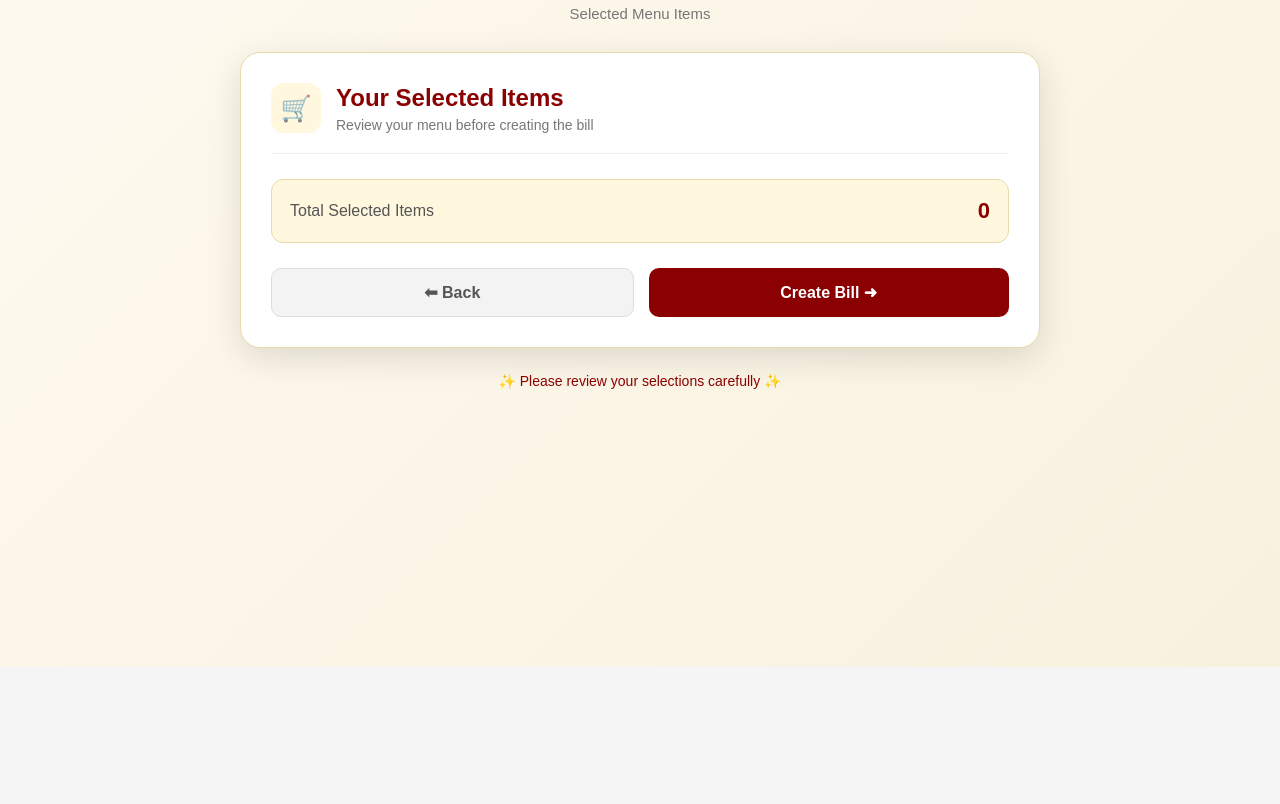
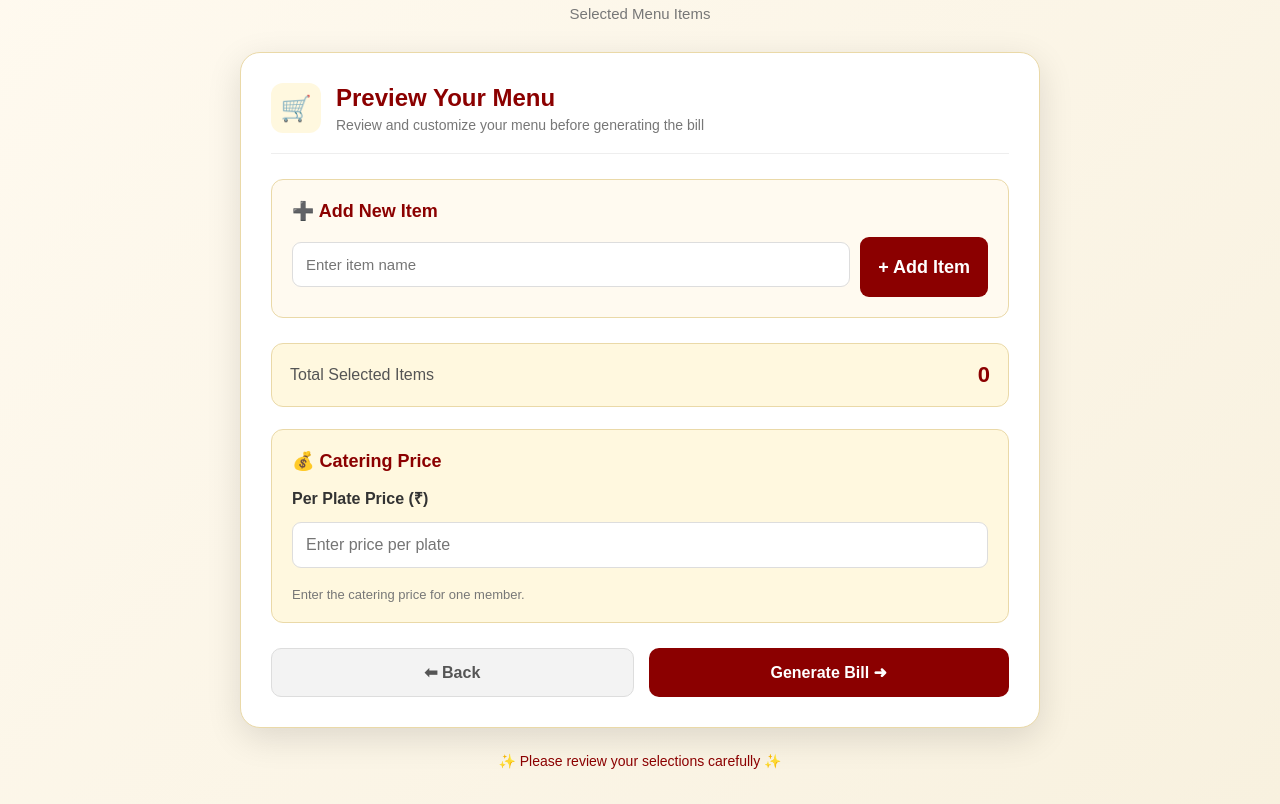
Before and after one commit to Chinmay867/saraswati-catering, a plain HTML site: page selected.html in a window 1280 px wide. Shown: the part 133-937 px from the top of the page. Before the commit the page ends 800 px from the top, so only its background shows below. Drawn offline with Linux system fonts and the light colour scheme.

Commit message:
Enhance selected.html with new item section and pricing
Updated the selected.html file to enhance user interaction by adding a section for adding new items and a price input for catering. Modified the card title and description for clarity.

```diff
--- a/selected.html
+++ b/selected.html
@@ -1,8 +1,8 @@
+
 <!DOCTYPE html>
 <html lang="en">
 
 <head>
-
 <meta charset="UTF-8">
 <meta name="viewport" content="width=device-width, initial-scale=1.0">
 
@@ -18,93 +18,102 @@
 <div class="selected-page">
 
     <!-- Header -->
-
     <div class="selected-header">
-
         <div class="logo">🍽️</div>
-
         <h1>Saraswati Catering</h1>
-
         <p>Selected Menu Items</p>
-
     </div>
 
-
     <!-- Main Card -->
-
     <div class="selected-card">
 
         <div class="card-title">
+            <span>🛒</span>
+            <div>
+                <h2>Preview Your Menu</h2>
+                <p>Review and customize your menu before generating the bill</p>
+            </div>
+        </div>
 
-            <span>🛒</span>
+        <!-- Selected Items -->
+        <div id="selectedItemsContainer">
+            <!-- Items JavaScript se aayenge -->
+        </div>
 
-            <div>
-                <h2>Your Selected Items</h2>
-                <p>Review your menu before creating the bill</p>
+        <!-- Add New Item -->
+        <div class="add-item-section">
+
+            <h3>➕ Add New Item</h3>
+
+            <div class="add-item-form">
+                <input
+                    type="text"
+                    id="newItemName"
+                    placeholder="Enter item name"
+                >
+
+                <button type="button" id="addItemBtn">
+                    + Add Item
+                </button>
             </div>
 
         </div>
 
+        <!-- Total Items -->
+        <div class="selected-summary">
+            <span>Total Selected Items</span>
+            <strong id="totalItems">0</strong>
+        </div>
 
-        <!-- Selected Items -->
+        <!-- Per Plate Price -->
+        <div class="price-section">
 
-        <div id="selectedItemsContainer">
+            <h3>💰 Catering Price</h3>
 
-            <!-- Items JavaScript se aayenge -->
+            <label for="perPlatePrice">
+                Per Plate Price (₹)
+            </label>
+
+            <input
+                type="number"
+                id="perPlatePrice"
+                min="0"
+                step="0.01"
+                placeholder="Enter price per plate"
+            >
+
+            <p>Enter the catering price for one member.</p>
 
         </div>
 
-
-        <!-- Total -->
-
-        <div class="selected-summary">
-
-            <span>Total Selected Items</span>
-
-            <strong id="totalItems">0</strong>
-
-        </div>
-
-
         <!-- Buttons -->
-
         <div class="selected-buttons">
 
             <button
                 type="button"
                 class="back-btn"
                 onclick="history.back()">
-
                 ⬅ Back
-
             </button>
-
 
             <button
                 type="button"
                 class="continue-btn"
                 id="continueBtn">
-
-                Create Bill ➜
-
+                Generate Bill ➜
             </button>
 
         </div>
 
     </div>
 
-
     <div class="footer-text">
-
         ✨ Please review your selections carefully ✨
-
     </div>
 
 </div>
 
-
 <script src="selected.js"></script>
 
 </body>
-
 </html>
```
